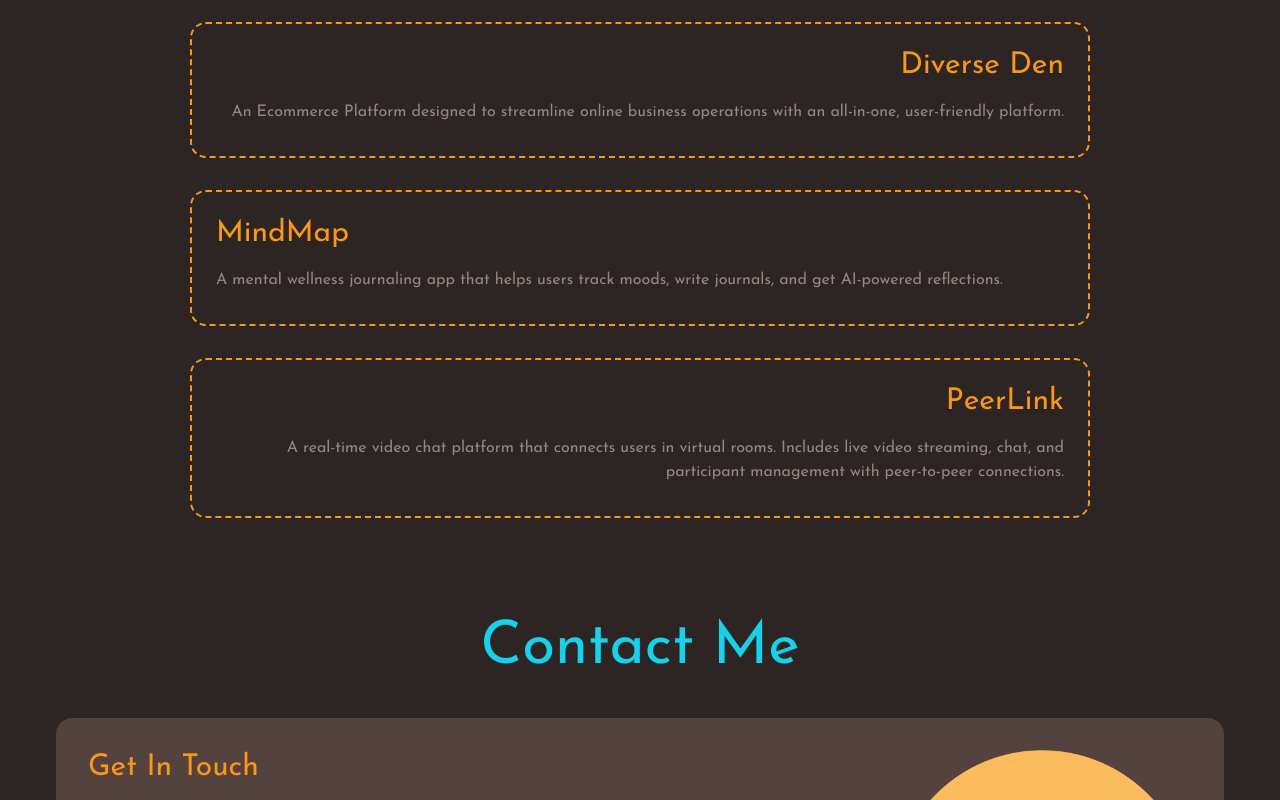
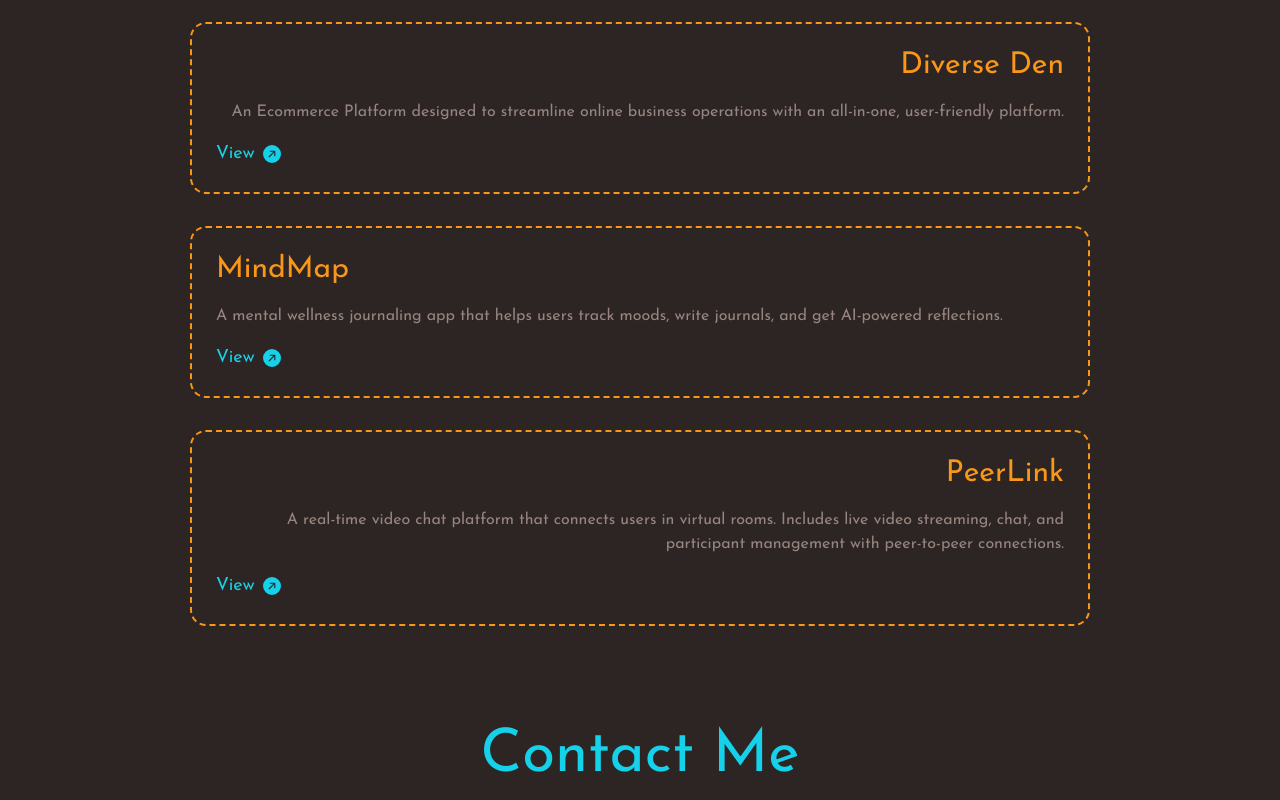
Before and after one commit to awais-ahmad01/awais_portfolio, a React (Vite) app: page / in a window 1280 px wide. Shown: the part 2784-3584 px from the top of the page. Built offline with nearby package versions, Linux system fonts and the light colour scheme.

Commit message:
Updated..

```diff
--- a/src/components/projectsSection/SingleProject.jsx
+++ b/src/components/projectsSection/SingleProject.jsx
@@ -42,14 +42,14 @@ const SingleProject = ({ name, year, description, align, link, index }) => {
           {description}
         </motion.p>
 
-        {/* <motion.a
+        <motion.a
           href={link}
           className="text-lg flex gap-2 items-center text-cyan hover:text-orange transition-all duration-500 cursor-pointer"
           whileHover={{ scale: 1.05 }}
           whileTap={{ scale: 0.95 }}
         >
           View <BsFillArrowUpRightCircleFill />
-        </motion.a> */}
+        </motion.a>
       </motion.div>
     </motion.div>
   );
```
